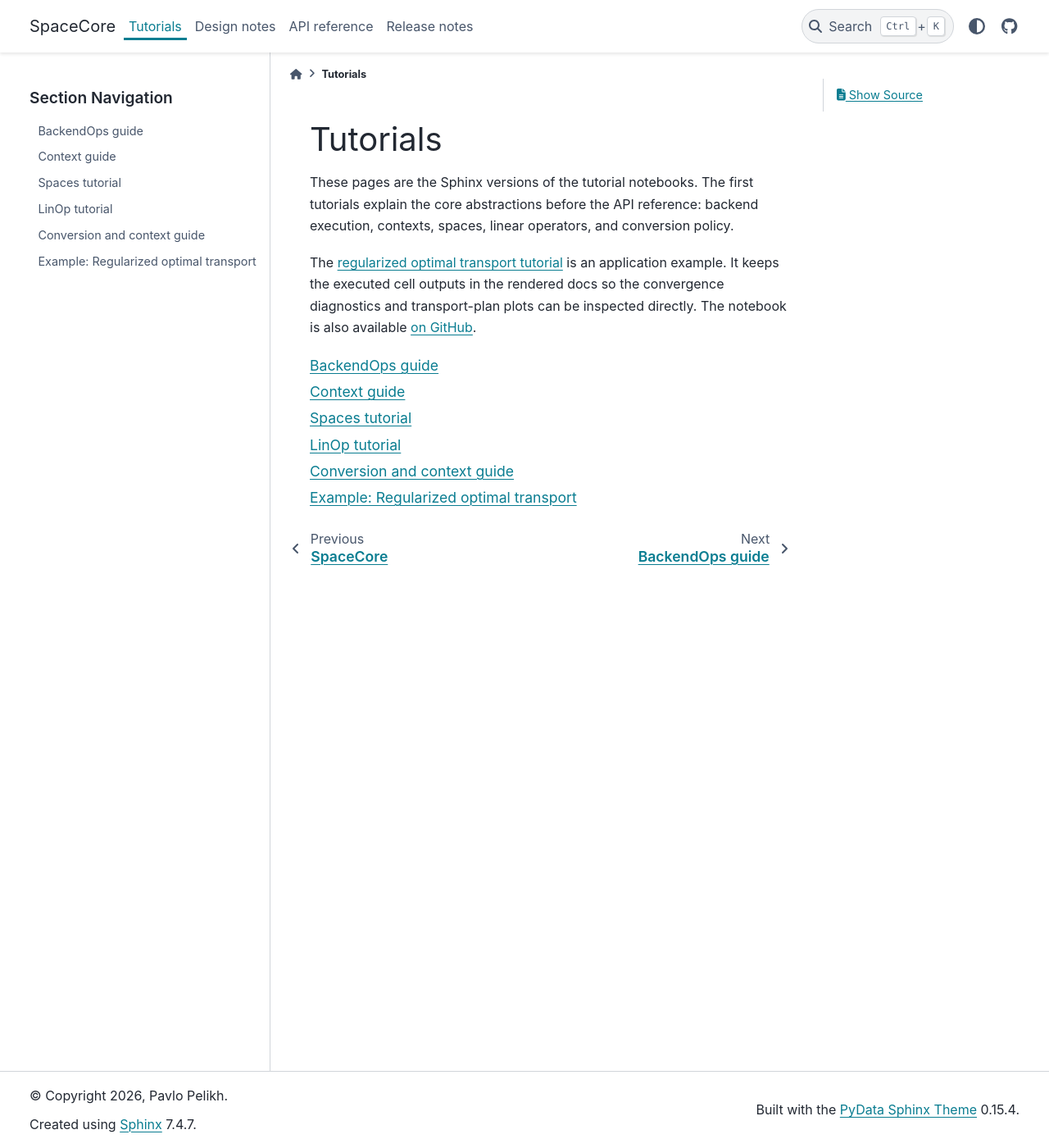
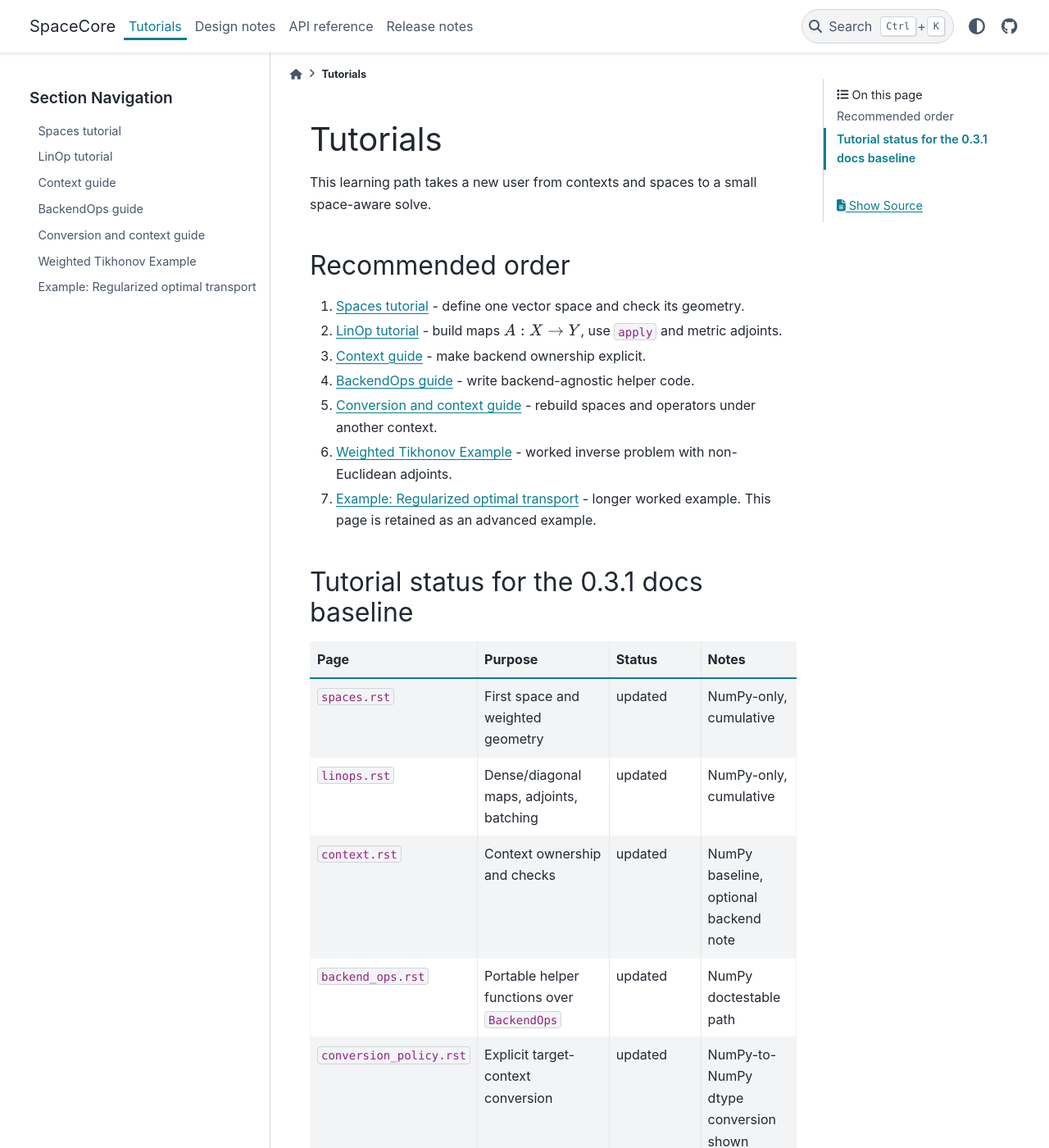
Before and after one commit to Pavlo3P/SpaceCore, a Sphinx documentation site: the page built from docs/source/tutorials/index.rst, in a window 1280 px wide and 1400 px high. Shown: the whole window at 82% size. Built offline with Sphinx 7.4.7 and the PyData theme 0.15.4, drawn with Linux system fonts in a browser that asks for light colours; some of the changed text lies outside the part shown.

Commit message:
Add weighted Tikhonov worked example

```diff
--- a/docs/source/tutorials/index.rst
+++ b/docs/source/tutorials/index.rst
@@ -1,22 +1,67 @@
 Tutorials
 =========
 
-These pages are the Sphinx versions of the tutorial notebooks. The first
-tutorials explain the core abstractions before the API reference: backend
-execution, contexts, spaces, linear operators, and conversion policy.
+This learning path takes a new user from contexts and spaces to a small
+space-aware solve.
 
-The :doc:`regularized optimal transport tutorial <regularized_ot>` is an
-application example. It keeps the executed cell outputs in the rendered docs so
-the convergence diagnostics and transport-plan plots can be inspected directly.
-The notebook is also available
-`on GitHub <https://github.com/Pavlo3P/SpaceCore/blob/main/tutorials/6_Regularized_Opt_Transport.ipynb>`_.
+Recommended order
+-----------------
+
+1. :doc:`spaces` - define one vector space and check its geometry.
+2. :doc:`linops` - build maps :math:`A : X \to Y`, use ``apply`` and metric adjoints.
+3. :doc:`context` - make backend ownership explicit.
+4. :doc:`backend_ops` - write backend-agnostic helper code.
+5. :doc:`conversion_policy` - rebuild spaces and operators under another context.
+6. :doc:`weighted_tikhonov` - worked inverse problem with non-Euclidean adjoints.
+7. :doc:`regularized_ot` - longer worked example. This page is retained as an advanced example.
+
+Tutorial status for the 0.3.1 docs baseline
+-------------------------------------------
+
+.. list-table::
+   :header-rows: 1
+   :widths: 32 28 20 20
+
+   * - Page
+     - Purpose
+     - Status
+     - Notes
+   * - ``spaces.rst``
+     - First space and weighted geometry
+     - updated
+     - NumPy-only, cumulative
+   * - ``linops.rst``
+     - Dense/diagonal maps, adjoints, batching
+     - updated
+     - NumPy-only, cumulative
+   * - ``context.rst``
+     - Context ownership and checks
+     - updated
+     - NumPy baseline, optional backend note
+   * - ``backend_ops.rst``
+     - Portable helper functions over ``BackendOps``
+     - updated
+     - NumPy doctestable path
+   * - ``conversion_policy.rst``
+     - Explicit target-context conversion
+     - updated
+     - NumPy-to-NumPy dtype conversion shown
+   * - ``weighted_tikhonov.rst``
+     - Weighted inverse problem
+     - added
+     - NumPy-only, executable example covered by tests
+   * - ``regularized_ot.rst``
+     - Advanced optimal-transport example
+     - retained
+     - user-modified in current worktree; not overwritten in this pass
 
 .. toctree::
    :maxdepth: 1
 
-   backend_ops
-   context
    spaces
    linops
+   context
+   backend_ops
    conversion_policy
+   weighted_tikhonov
    regularized_ot
```
Also changed, not shown: docs/source/tutorials/weighted_tikhonov.rst (added, +189 -0 lines), examples/__init__.py (added), 3 other files.
